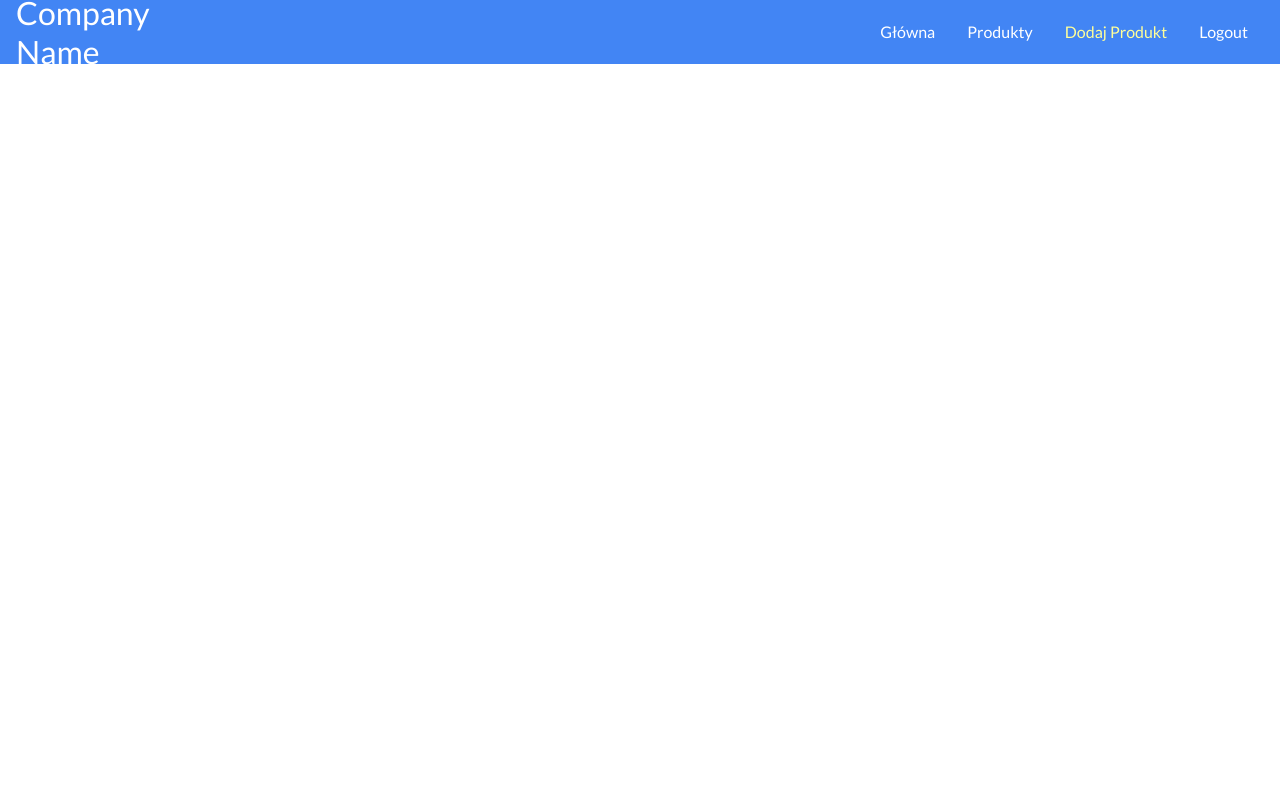
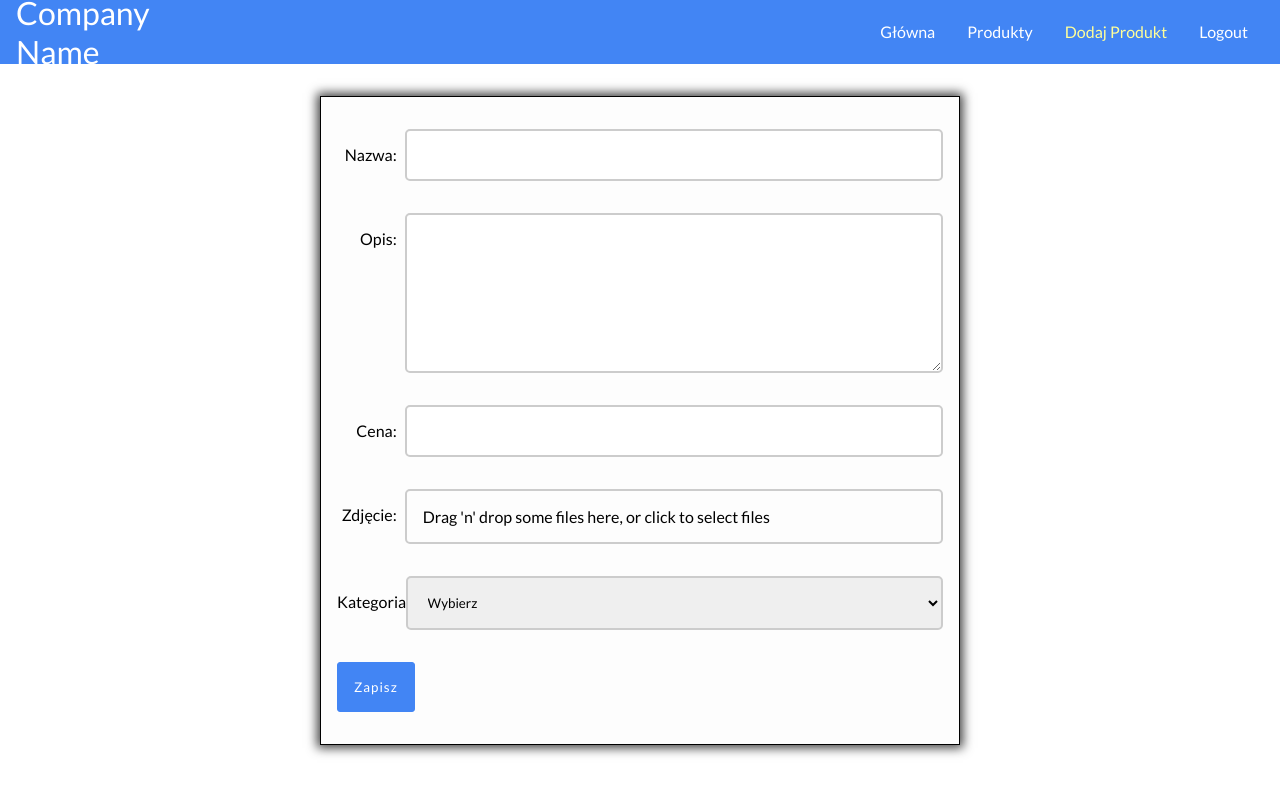
Before and after one commit to dominikPytlinski/shopv4, a React (Create React App) app in the folder client/: page /add-product in a window 1280 px wide. Shown: the top 794 px of the page. Built offline with nearby package versions, Linux system fonts and the light colour scheme; sample sign-in values are in the browser's storage.

Commit message:
Crerated add product form

```diff
--- a/client/package.json
+++ b/client/package.json
@@ -8,6 +8,7 @@
     "react": "^16.8.6",
     "react-apollo": "^2.5.8",
     "react-dom": "^16.8.6",
+    "react-dropzone": "^10.1.6",
     "react-router-dom": "^5.0.1",
     "react-scripts": "3.0.1"
   },
--- a/client/src/App.css
+++ b/client/src/App.css
@@ -140,11 +140,82 @@ header div.menu a:hover {
     border: 2px solid var(--primary-color);
 }
 
-.login-form form .form-control button {
-    margin-left: 2rem;
+/* Login form end */
+
+/* Add product form */
+
+.add-product-form {
+    border: 1px solid #000;
+    width: 50%;
+    margin: 2rem auto 0 auto;
+    padding: 1rem;
+    background-color: #fdfdfd;
+    -webkit-box-shadow: 0 0 10px 3px rgba(0,0,0,0.75);
+    -moz-box-shadow: 0 0 10px 3px rgba(0,0,0,0.75);
+    box-shadow: 0 0 10px 3px rgba(0,0,0,0.75);
 }
 
-/* Login form end */
+.add-product-form form {
+    display: flex;
+    flex-direction: column;
+}
+
+.add-product-form form .form-control {
+    width: 100%;
+    padding: 1rem 0;
+    display: flex;
+}
+
+.add-product-form form .form-control label {
+    width: 10%;
+    text-align: right;
+    margin-right: .5rem;
+    padding-top: 1rem;
+}
+
+.add-product-form form .form-control input {
+    width: 90%;
+    padding: 1rem;
+    outline: none;
+    border: 2px solid #ccc;
+    border-radius: 5px;
+}
+
+.add-product-form form .form-control textarea {
+    width: 90%;
+    height: 20vh;
+    padding: 1rem;
+    border: 2px solid #ccc;
+    border-radius: 5px;
+    outline: none;
+}
+
+.add-product-form form .form-control select {
+    width: 90%;
+    padding: 1rem;
+    border: 2px solid #ccc;
+    border-radius: 5px;
+    outline: none;
+}
+
+.add-product-form form .form-control section {
+    width: 90%;
+    padding: 1rem;
+    border: 2px solid #ccc;
+    border-radius: 5px;
+    outline: none;
+}
+
+.add-product-form form .form-control textarea:focus,
+.add-product-form form .form-control textarea:active,
+.add-product-form form .form-control input:focus,
+.add-product-form form .form-control input:active,
+.add-product-form form .form-control select:active,
+.add-product-form form .form-control select:active {
+    border: 2px solid var(--primary-color);
+}
+
+/* Add product form end */
 
 /* Spinner */
 
--- a/client/src/components/AddProductForm.js
+++ b/client/src/components/AddProductForm.js
@@ -1,11 +1,62 @@
 import React, { Component } from 'react';
+import Dropzone from 'react-dropzone';
 
 class AddProductForm extends Component {
+
+    constructor(props)
+    {
+        super(props);
+        this.state = {
+            dropzoneText: "Drag 'n' drop some files here, or click to select files"
+        }
+    }
+
     render() {
         return (
-            <form className="add-product-form">
-
-            </form>
+            <div className="add-product-form">
+                <form>
+                    <div className="form-control">
+                        <label htmlFor="name">Nazwa:</label>
+                        <input type="text" id="name" />
+                    </div>
+                    <div className="form-control">
+                        <label htmlFor="desc">Opis:</label>
+                        <textarea id="desc"></textarea>
+                    </div>
+                    <div className="form-control">
+                        <label htmlFor="price">Cena: </label>
+                        <input type="text" id="price" />
+                    </div>
+                    <div className="form-control">
+                        <label htmlFor="img">Zdjęcie: </label>
+                        <Dropzone
+                            onDrop={acceptedFiles => console.log(acceptedFiles)}
+                        >
+                            {
+                                ({ getRootProps, getInputProps }) => {
+                                    return(
+                                        <section>
+                                            <div {...getRootProps()}>
+                                                <input {...getInputProps()} />
+                                                <p>{this.state.dropzoneText}</p>
+                                            </div>
+                                        </section>
+                                    )
+                                }
+                            }
+                        </Dropzone>
+                    </div>
+                    <div className="form-control">
+                        <label htmlFor="categoryId">Kategoria</label>
+                        <select id="categoryId">
+                            <option>Wybierz</option>
+                        </select>
+                    </div>
+                    <div className="form-control">
+                        <button type="submit" className="btn btn-primary" >Zapisz</button>
+                    </div>
+                </form>
+            </div>
         )
     }
 }
```
Also changed, not shown: 1 other file (tests, documents, lock files or other folders).
